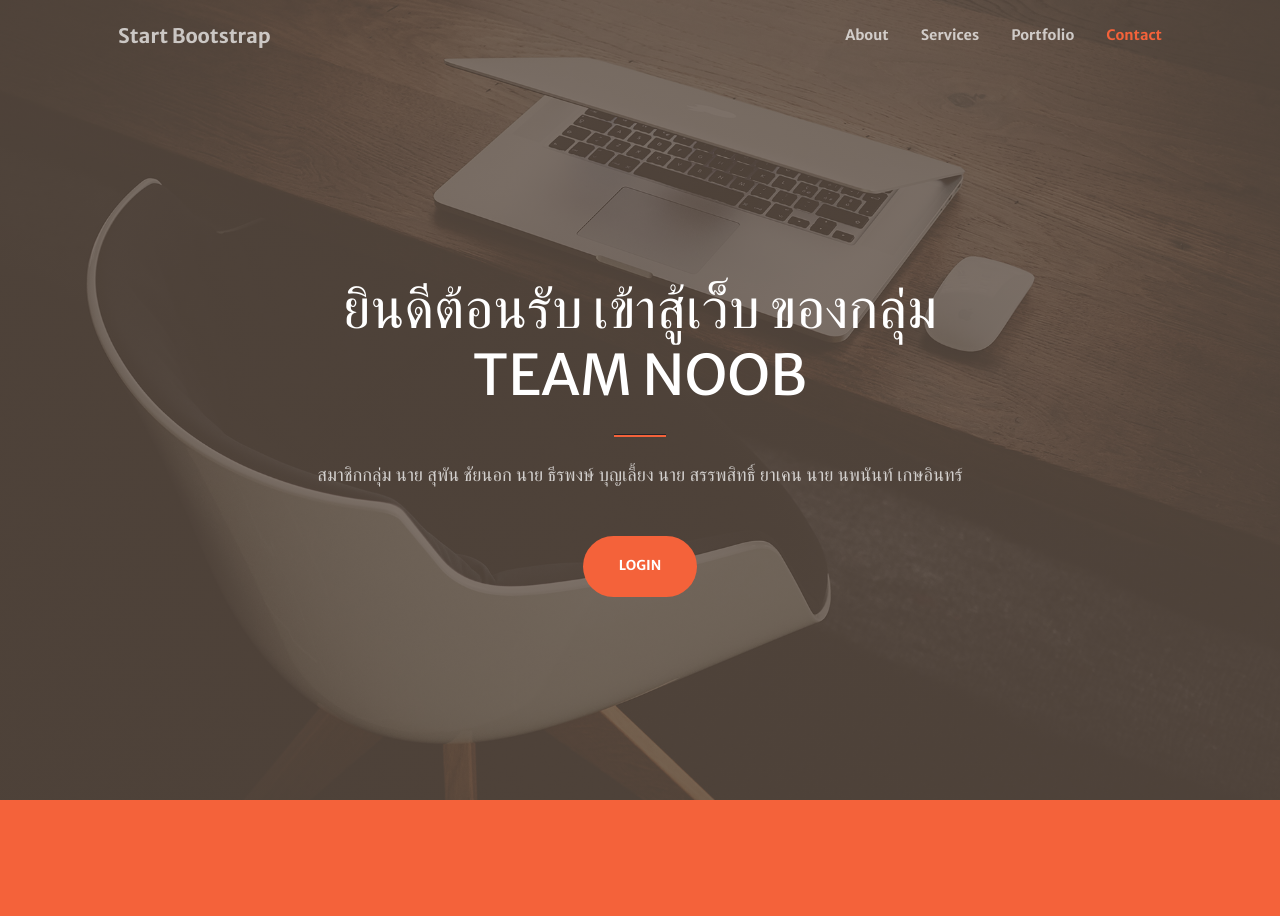
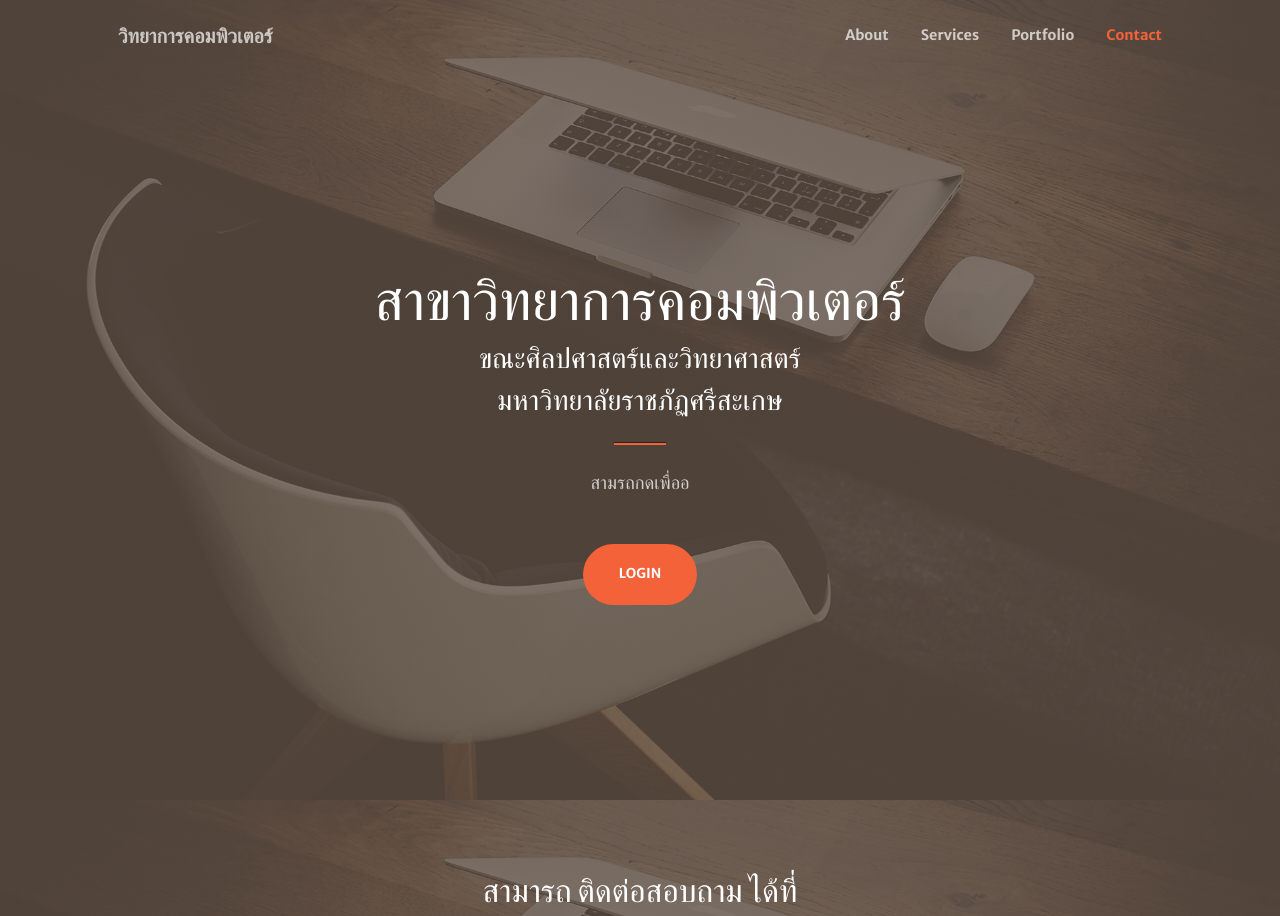
Before and after one commit to soyyick/team-work, a Django app: page / in a window 1280 px wide. Shown: the top 916 px of the page. Run offline with Django 5.2, Linux system fonts and the light colour scheme; some libraries are stand-ins or nearby versions.

Commit message:
background

```diff
--- a/templates/base.html
+++ b/templates/base.html
@@ -24,7 +24,7 @@
         <!-- Navigation-->
         <nav class="navbar navbar-expand-lg navbar-light fixed-top py-3" id="mainNav">
             <div class="container px-4 px-lg-5">
-                <a class="navbar-brand" href="#page-top">Start Bootstrap</a>
+                <a class="navbar-brand" href="#page-top">วิทยาการคอมพิวเตอร์</a>
                 <button class="navbar-toggler navbar-toggler-right" type="button" data-bs-toggle="collapse" data-bs-target="#navbarResponsive" aria-controls="navbarResponsive" aria-expanded="false" aria-label="Toggle navigation"><span class="navbar-toggler-icon"></span></button>
                 <div class="collapse navbar-collapse" id="navbarResponsive">
                     <ul class="navbar-nav ms-auto my-2 my-lg-0">
--- a/templates/index.html
+++ b/templates/index.html
@@ -6,18 +6,20 @@
             <div class="container px-4 px-lg-5 h-100">
                 <div class="row gx-4 gx-lg-5 h-100 align-items-center justify-content-center text-center">
                     <div class="col-lg-8 align-self-end">
-                        <h1 class="text-white font-weight-bold">ยินดีต้อนรับ เข้าสู้เว็บ ของกลุ่ม TEAM NOOB</h1>
+                        <h1 class="text-white font-weight-bold">สาขาวิทยาการคอมพิวเตอร์</h1>
+                        <h3 class="text-white font-weight-bold">ขณะศิลปศาสตร์และวิทยาศาสตร์</h3>
+                        <h3 class="text-white font-weight-bold">มหาวิทยาลัยราชภัฏศรีสะเกษ</h3>
                         <hr class="divider" />
                     </div>
                     <div class="col-lg-8 align-self-baseline">
-                        <p class="text-white-75 mb-5">สมาชิกกลุ่ม นาย สุพัน ชัยนอก นาย ธีรพงษ์ บุญเลี้ยง นาย สรรพสิทธิ์ ยาเคน นาย นพนันท์ เกษอินทร์</p>
+                        <p class="text-white-75 mb-5">สามรถกดเพื่ออ </p>
                         <a class="btn btn-primary btn-xl" href="login/">login</a>
                     </div>
                 </div>
             </div>
         </header>
         <!-- About-->
-        <section class="page-section bg-primary" id="about">
+        <header class="masthead">
             <div class="container px-4 px-lg-5">
                 <div class="row gx-4 gx-lg-5 justify-content-center">
                     <div class="col-lg-8 text-center">
@@ -56,7 +58,7 @@
                     </div>
                 </div>
             </div>
-        </section>
+        </header>
         <!-- Services-->
         <section class="page-section" id="services">
             <div class="container px-4 px-lg-5">
```
Also changed, not shown: statics/assets/img/bg-sskru.jpg (added).
